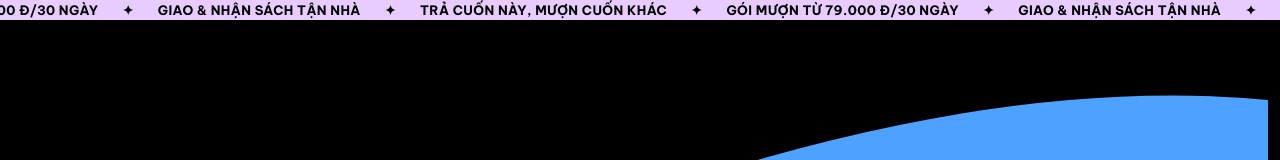
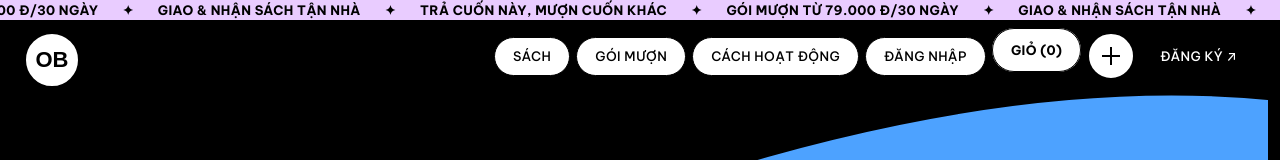
Before and after one commit to trantuan1324/open-boox, a Next.js app in the folder apps/web/: page / in a window 1280 px wide. Shown: the top 160 px of the page. Built offline with nearby package versions, Linux system fonts and the light colour scheme; no server answers; a web font is replaced by a local one.

Commit message:
feat(web): landing v2 nav with scroll-aware pills and mobile menu

```diff
--- /dev/null
+++ b/apps/web/app/_landing/sections/nav.tsx
@@ -0,0 +1,155 @@
+'use client';
+
+import type { PublicUser } from '@open-boox/shared';
+import Link from 'next/link';
+import { useRef, useState } from 'react';
+import { CartLink } from '@/components/cart/cart-link';
+import { FULL, REDUCE, gsap, useGSAP } from '../motion/gsap';
+
+const DESKTOP = '(min-width: 992px)';
+const PILL = 'obx-btn obx-btn--sm';
+
+// [SM §5.2] Desktop: pills hide on scroll down, return on scroll up; hovering "+" or tabbing into the nav reveals
+// them. Below 992px the pills live in a menu opened by "+".
+export function Nav({ user }: { user: PublicUser | null }) {
+  const root = useRef<HTMLElement>(null);
+  const [open, setOpen] = useState(false);
+
+  useGSAP(() => {
+    const header = root.current!;
+    const items = gsap.utils.toArray<HTMLElement>('.obx-nav__li', header);
+    const plus = header.querySelector<HTMLElement>('.obx-nav__plus')!;
+    const mm = gsap.matchMedia();
+
+    mm.add(DESKTOP, () => {
+      setOpen(false);
+      gsap.set(items, { clearProps: 'transform' }); // drop leftovers from the mobile menu animation
+    });
+
+    mm.add(`${DESKTOP} and ${FULL}`, () => {
+      let shown = true;
+      let lastY = window.scrollY;
+      const show = (next: boolean) => {
+        if (next === shown) return;
+        shown = next;
+        gsap.to(items, {
+          yPercent: next ? 0 : -300,
+          duration: 0.75,
+          ease: 'slush-bounce',
+          stagger: { each: 0.03, from: next ? 'end' : 'start' },
+          overwrite: true,
+        });
+      };
+      const onScroll = () => {
+        const y = window.scrollY;
+        if (Math.abs(y - lastY) < 10) return;
+        show(y <= 50 || y < lastY);
+        lastY = y;
+      };
+      const reveal = () => show(true);
+      const leave = () => {
+        if (window.scrollY > 50 && !header.contains(document.activeElement)) show(false);
+      };
+
+      window.addEventListener('scroll', onScroll, { passive: true });
+      plus.addEventListener('pointerenter', reveal);
+      header.addEventListener('focusin', reveal);
+      header.addEventListener('pointerleave', leave);
+      return () => {
+        window.removeEventListener('scroll', onScroll);
+        plus.removeEventListener('pointerenter', reveal);
+        header.removeEventListener('focusin', reveal);
+        header.removeEventListener('pointerleave', leave);
+      };
+    });
+
+    return () => mm.revert();
+  });
+
+  // Mobile menu: pills slide in from the right, last one first.
+  useGSAP(
+    () => {
+      if (!open || window.matchMedia(DESKTOP).matches || window.matchMedia(REDUCE).matches) return;
+      gsap.fromTo(
+        '.obx-nav__li',
+        { xPercent: 300 },
+        { xPercent: 0, duration: 0.75, ease: 'slush-bounce', stagger: { each: 0.03, from: 'end' } },
+      );
+    },
+    { dependencies: [open], scope: root },
+  );
+
+  const toggle = () => {
+    if (!window.matchMedia(DESKTOP).matches) setOpen((value) => !value);
+  };
+
+  return (
+    <header
+      ref={root}
+      className="obx-nav"
+      onKeyDown={(event) => {
+        if (event.key === 'Escape') setOpen(false);
+      }}
+    >
+      <Link href="/" className="obx-nav__logo" aria-label="Open Boox — trang chủ">
+        OB
+      </Link>
+      <nav className="obx-nav__right" aria-label="Chính">
+        <ul id="obx-nav-pills" className="obx-nav__pills" data-open={open} onClick={() => setOpen(false)}>
+          <li className="obx-nav__li">
+            <Link href="/books" className={PILL}>
+              Sách
+            </Link>
+          </li>
+          <li className="obx-nav__li">
+            <Link href="/plans" className={PILL}>
+              Gói mượn
+            </Link>
+          </li>
+          <li className="obx-nav__li">
+            <a href="#cach-hoat-dong" className={PILL}>
+              Cách hoạt động
+            </a>
+          </li>
+          {user?.role === 'ADMIN' && (
+            <li className="obx-nav__li">
+              <Link href="/admin" className={PILL}>
+                Quản trị
+              </Link>
+            </li>
+          )}
+          {!user && (
+            <li className="obx-nav__li">
+              <Link href="/login" className={PILL}>
+                Đăng nhập
+              </Link>
+            </li>
+          )}
+          <li className="obx-nav__li">
+            <CartLink />
+          </li>
+        </ul>
+        <button
+          type="button"
+          className="obx-nav__plus"
+          aria-expanded={open}
+          aria-controls="obx-nav-pills"
+          aria-label={open ? 'Đóng menu' : 'Mở menu'}
+          onClick={toggle}
+        >
+          <span className="obx-nav__plus-h" />
+          <span className="obx-nav__plus-v" />
+        </button>
+        {user ? (
+          <Link href="/account" className={`${PILL} obx-btn--dark`}>
+            Tài khoản
+          </Link>
+        ) : (
+          <Link href="/register" className={`${PILL} obx-btn--dark`}>
+            Đăng ký ↗
+          </Link>
+        )}
+      </nav>
+    </header>
+  );
+}
--- a/apps/web/app/landing.css
+++ b/apps/web/app/landing.css
@@ -550,3 +550,107 @@ body:has(.obx-home) {
     text-align: center;
   }
 }
+
+/* ---------- 1 · Nav ---------- */
+
+/* Sticky over the first sheet; the negative margin lets the hero sit under it. */
+.obx-nav {
+  position: sticky;
+  top: 12px;
+  z-index: 50;
+  display: flex;
+  align-items: flex-start;
+  justify-content: space-between;
+  gap: 12px;
+  margin-bottom: calc(-56px - var(--obx-gap));
+  padding: 0 12px;
+  pointer-events: none;
+}
+
+.obx-nav > * {
+  pointer-events: auto;
+}
+
+.obx-nav__logo {
+  display: grid;
+  place-items: center;
+  flex-shrink: 0;
+  width: 56px;
+  height: 56px;
+  border: 2px solid var(--color-ink);
+  border-radius: 50%;
+  background: var(--color-paper);
+  font: 800 22px/1 var(--font-display);
+  transition: all 1s var(--obx-ease-bounce);
+}
+
+.obx-nav__logo:hover {
+  background: var(--color-ink);
+  color: var(--color-paper);
+}
+
+.obx-nav__right {
+  position: relative;
+  display: flex;
+  align-items: center;
+  gap: 6px;
+}
+
+.obx-nav__pills {
+  display: flex;
+  gap: 6px;
+  margin: 0;
+  padding: 0;
+  list-style: none;
+}
+
+.obx-nav__plus {
+  position: relative;
+  flex-shrink: 0;
+  width: 48px;
+  height: 48px;
+  border: 2px solid var(--color-ink);
+  border-radius: 50%;
+  background: var(--color-paper);
+  cursor: pointer;
+  transition: all 0.5s var(--obx-ease-bounce);
+}
+
+.obx-nav__plus-h,
+.obx-nav__plus-v {
+  position: absolute;
+  left: 50%;
+  top: 50%;
+  width: 18px;
+  height: 2px;
+  background: var(--color-ink);
+  translate: -50% -50%;
+  transition: scale 0.5s var(--obx-ease-bounce);
+}
+
+.obx-nav__plus-v {
+  rotate: 90deg;
+}
+
+.obx-nav__plus[aria-expanded='true'] {
+  rotate: 90deg;
+}
+
+.obx-nav__plus[aria-expanded='true'] .obx-nav__plus-h {
+  scale: 0 1;
+}
+
+@media (max-width: 991px) {
+  .obx-nav__pills {
+    position: absolute;
+    top: calc(100% + 8px);
+    right: 0;
+    flex-direction: column;
+    align-items: flex-end;
+    visibility: hidden;
+  }
+
+  .obx-nav__pills[data-open='true'] {
+    visibility: visible;
+  }
+}
--- a/apps/web/app/page.tsx
+++ b/apps/web/app/page.tsx
@@ -1,21 +1,23 @@
-import { apiPublic } from '@/lib/api/server';
+import { apiPublic, getCurrentUser } from '@/lib/api/server';
 import { loadLanding } from './_landing/data';
 import { Cursor } from './_landing/motion/cursor';
 import { LandingMotion } from './_landing/motion/landing-motion';
 import { Banner } from './_landing/sections/banner';
 import { CoverMarquee } from './_landing/sections/cover-marquee';
 import { Hero } from './_landing/sections/hero';
+import { Nav } from './_landing/sections/nav';
 import { Showcase } from './_landing/sections/showcase';
 import { WordMarquee } from './_landing/sections/word-marquee';
 import './landing.css';
 
 export default async function HomePage() {
-  const data = await loadLanding(apiPublic);
+  const [user, data] = await Promise.all([getCurrentUser(), loadLanding(apiPublic)]);
   return (
     <div className="obx-home">
       <LandingMotion />
       <Cursor />
       <Banner plans={data.plans} />
+      <Nav user={user} />
       <div className="obx-sheet obx-sheet--sky obx-sheet--hero">
         <Hero />
         <Showcase books={data.books} categories={data.categories} />
```
Also changed, not shown: 1 other file (tests, documents, lock files or other folders).
